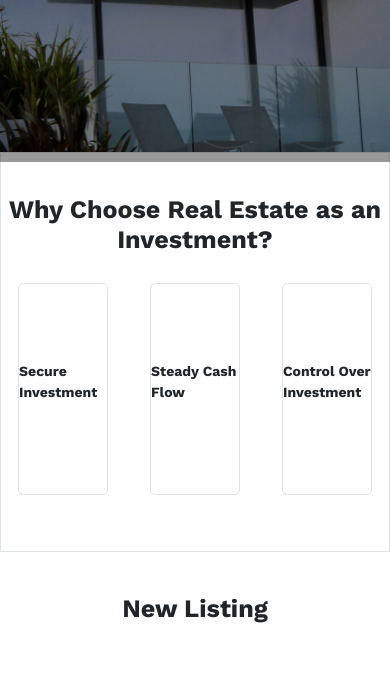
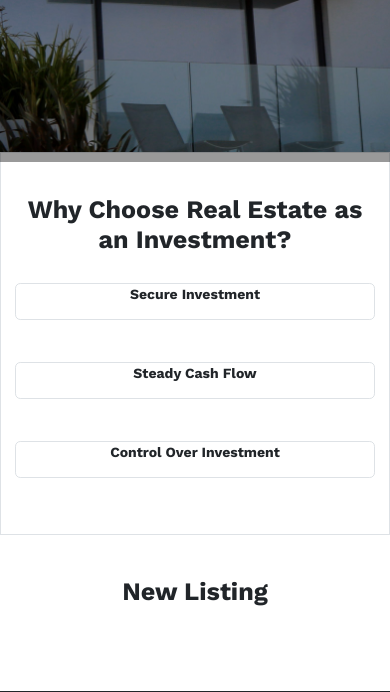
Before and after one commit to Ejxzdevs/Real-Estate-Management-System, a PHP site: page /index.php in a window 390 px wide. Shown: the part 712-1404 px from the top of the page. Run offline with PHP 8.4, Linux system fonts and the light colour scheme; data that the repository does not hold is empty; some libraries are stand-ins or nearby versions.

Commit message:
make responsive Why Choose Real Estate section

```diff
--- a/app/view/home.php
+++ b/app/view/home.php
@@ -12,19 +12,19 @@
             </p>
         </div>
     </div>
-    <div class="py-5 d-flex flex-column border" style="height: 400px;" >
-        <h1 class="fw-bold text-dark text-center mb-3" >Why Choose Real Estate as an Investment?</h1>
-        <div class="d-flex flex-row justify-content-center h-100 gap-5 p-3">
-            <div class="d-flex flex-column justify-content-center align-items-center border w-25 rounded-2" >
-                <i class="bi-house-lock text-success" style="font-size:6rem;" ></i>
+    <div class="container-fluid py-5 d-flex flex-column border" style="height: auto;">
+        <h1 class="fw-bold text-dark text-center mb-3">Why Choose Real Estate as an Investment?</h1>
+        <div class="row d-flex justify-content-center align-items-center gap-5 p-3">
+            <div class="col-12 col-md-4 d-flex flex-column justify-content-center align-items-center border rounded-2">
+                <i class="bi-house-lock text-success" style="font-size:6rem;"></i>
                 <p class="fw-bold">Secure Investment</p>
             </div>
-            <div class="d-flex flex-column justify-content-center align-items-center border w-25 rounded-2" >
-                <i class="bi-currency-dollar text-success" style="font-size:6rem;"  ></i>
+            <div class="col-12 col-md-4 d-flex flex-column justify-content-center align-items-center border rounded-2">
+                <i class="bi-currency-dollar text-success" style="font-size:6rem;"></i>
                 <p class="fw-bold">Steady Cash Flow</p>
             </div>
-            <div class="d-flex flex-column justify-content-center align-items-center border w-25 rounded-2" >
-                <i class="bi-gear text-success" style="font-size:6rem;"  ></i>
+            <div class="col-12 col-md-4 d-flex flex-column justify-content-center align-items-center border rounded-2">
+                <i class="bi-gear text-success" style="font-size:6rem;"></i>
                 <p class="fw-bold">Control Over Investment</p>
             </div>
         </div>
```
